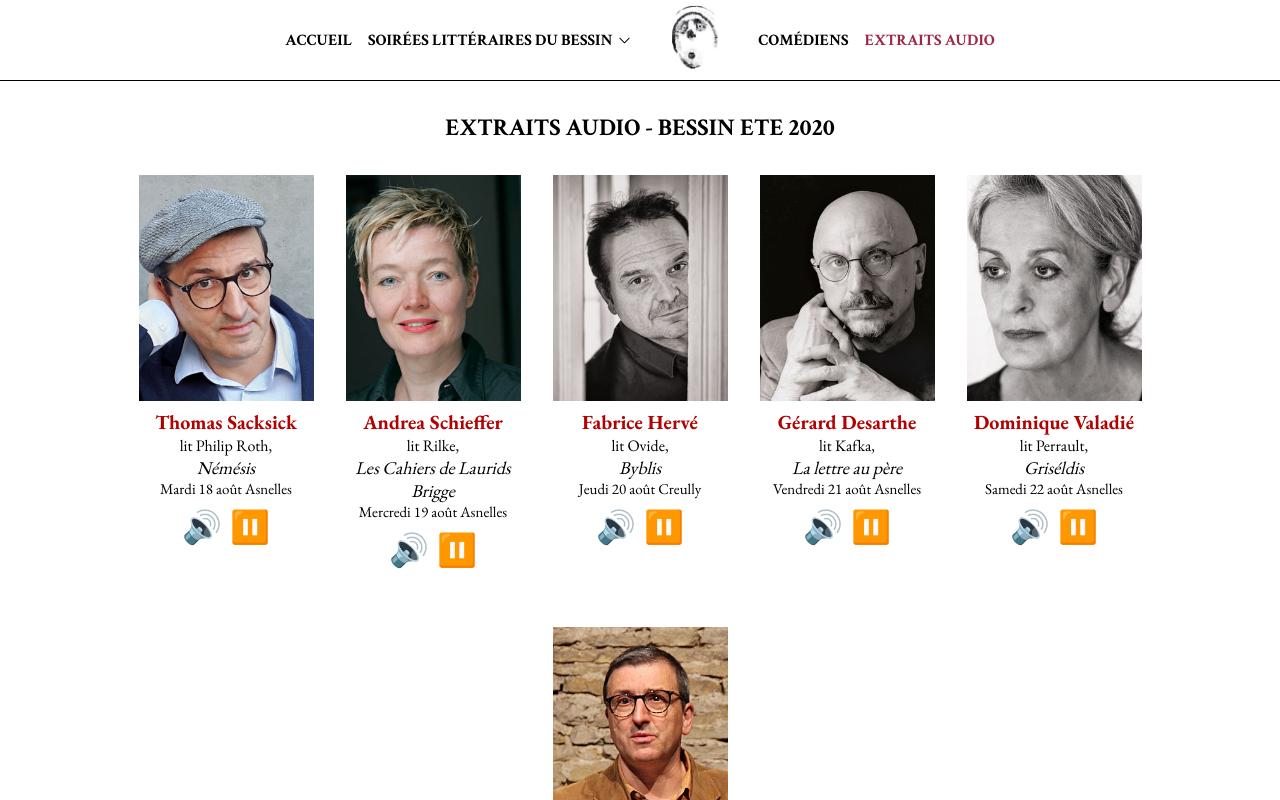
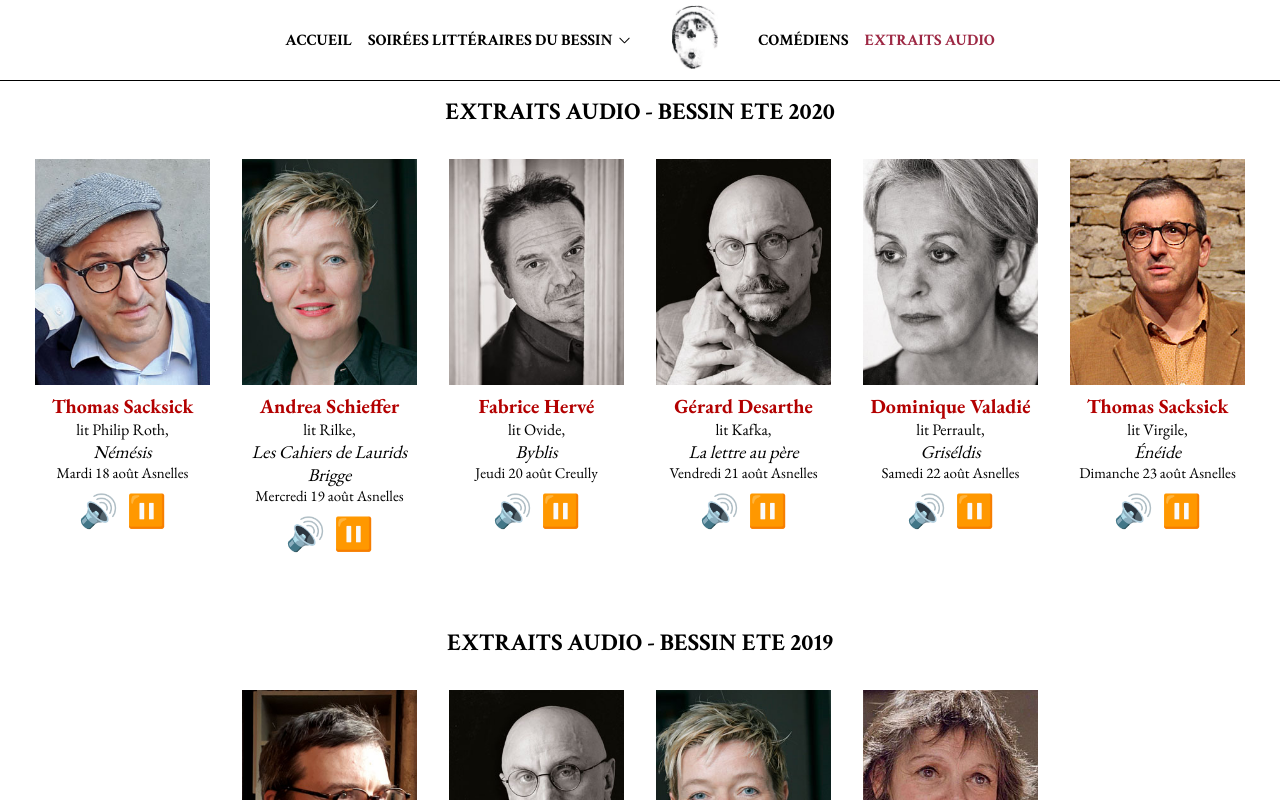
Before and after one commit to MarieSacksick/lavh_website, a Next.js app: page /audio in a window 1280 px wide. Shown: the top 800 px of the page. Built offline with nearby package versions, Linux system fonts and the light colour scheme.

Commit message:
enlarge container

```diff
--- a/app/audio/page.module.css
+++ b/app/audio/page.module.css
@@ -1,6 +1,6 @@
 .container {
-  padding: 2rem 4rem;
-  max-width: 1200px;
+  padding: 1rem 0.5rem;
+  max-width: 100vw;
   margin: 0 auto;
 }
 
```
